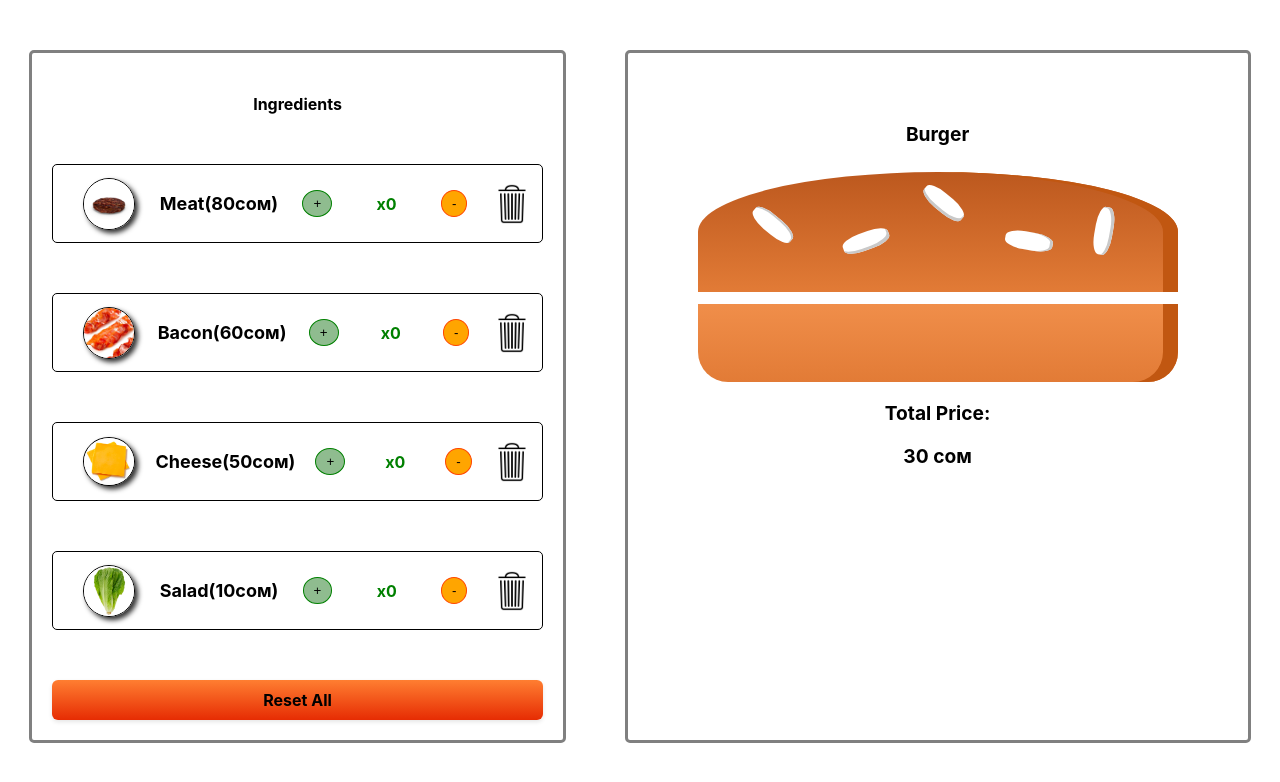
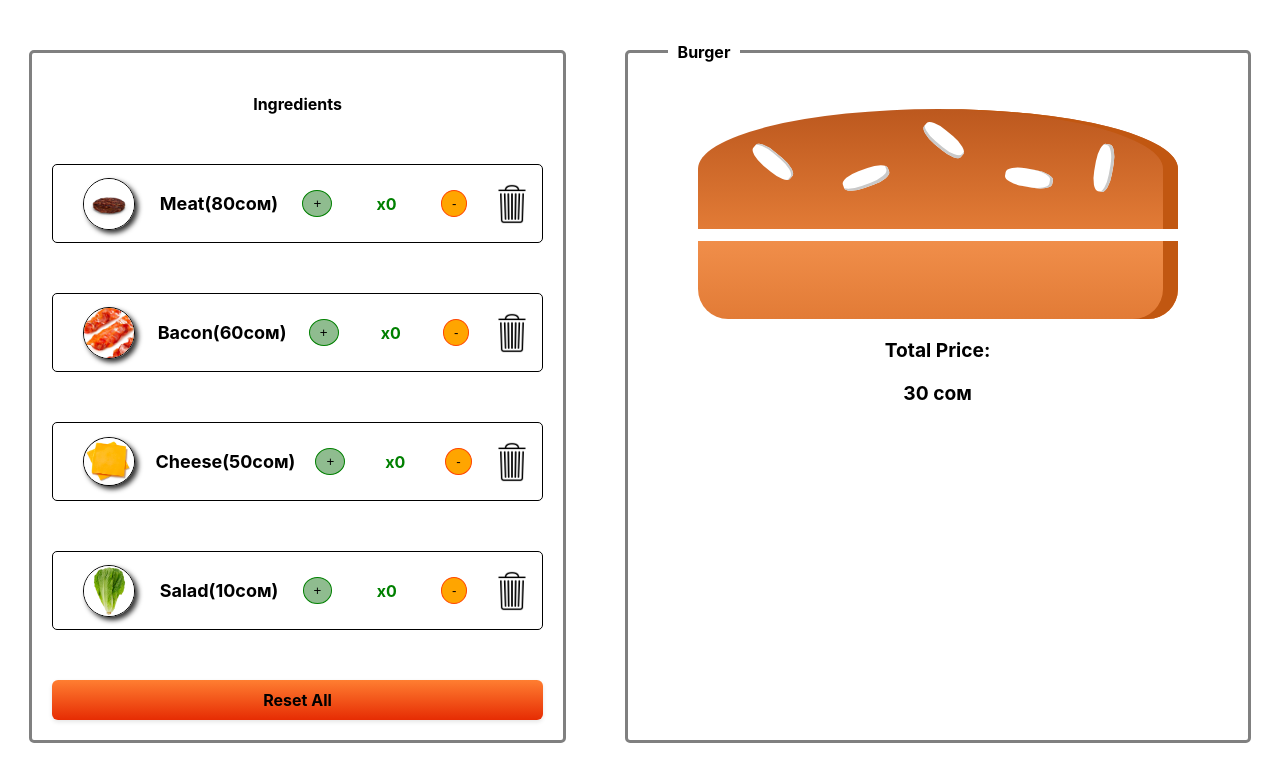
Before and after one commit to Chyngyz-Isakov/homework-burger, a React (Create React App) app: page / in a window 1280 px wide. Shown: the top 782 px of the page. Built offline with nearby package versions, Linux system fonts and the light colour scheme; the HTML template or start-up script is replaced by a standard one.

Commit message:
refactoring and make some styles

```diff
--- a/src/App.css
+++ b/src/App.css
@@ -23,6 +23,7 @@
 }
 
 .burger-wrap {
+    position: relative;
     border: 3px solid grey;
     border-radius: 5px;
     max-width: 600px;
@@ -30,6 +31,13 @@
     padding: 10px;
 }
 
+.burger-title {
+    position: absolute;
+    top: -42px;
+    left: 40px;
+    padding: 10px;
+    background: white;
+}
 
 .BreadBottom {
     height: 13%;
--- a/src/App.tsx
+++ b/src/App.tsx
@@ -4,7 +4,10 @@ import meatImage from './assets/meat.png';
 import baconImage from './assets/bacon.png';
 import cheeseImage from './assets/cheese.png';
 import saladImage from './assets/salad.png';
-import {Burger, Ingredient} from "./type";
+import {BurgerType, Ingredient} from "./type";
+import ResetButton from "./components/ResetButton/ResetButton";
+import Burger from "./components/Burger/Burger";
+import IngredientPart from "./components/IngredientPart/IngredientPart";
 import './App.css';
 
 
@@ -17,7 +20,7 @@ const App = () => {
         {id: nanoid(), name: 'Salad', price: 10, image: saladImage},
     ];
 
-    const [ingredients, setIngredients] = useState<Burger[]>([
+    const [ingredients, setIngredients] = useState<BurgerType[]>([
         {name: 'Meat', count: 0},
         {name: 'Bacon', count: 0},
         {name: 'Cheese', count: 0},
@@ -70,7 +73,7 @@ const App = () => {
                             count: 0
                         }
                     }
-                return item;
+                    return item;
                 }
             )
         })
@@ -92,44 +95,32 @@ const App = () => {
         })
     };
 
+    const showIngredients = INGREDIENTS.map((ingredient, index) => {
+        return (
+            <IngredientPart name={ingredient.name}
+                            image={ingredient.image}
+                            count={ingredients[index].count}
+                            price={ingredient.price}
+                            key={ingredient.id}
+                            addOne={addOne}
+                            removeOne={removeOne}
+                            removeAll={removeAll}
+            />
+        )
+    });
+
+
     return (
         <div className="App">
             <div className='ingredients-wrap'>
                 <h4>Ingredients</h4>
-                {INGREDIENTS.map((ingredient, index) => (
-                        <div className='ingredients-choose' key={ingredient.id}>
-                            <img className='ingredients-img'
-                                src={ingredient.image} alt={ingredient.name}
-                            />
-                            <p className='ingredients-info'>{ingredient.name}({INGREDIENTS[index].price}сом)</p>
-                            <button onClick={() => addOne(ingredient.name)} className='add-btn'>+</button>
-                            <span className='count'>x{ingredients[index].count}</span>
-                            <button onClick={() => removeOne(ingredient.name)} className='remove-btn'>-</button>
-                            <button onClick={() => removeAll(ingredient.name)} className='del-btn'></button>
-                        </div>
-                    )
-                )
-                }
-                <button onClick={resetAll} className='reset-btn'>Reset All</button>
+                {showIngredients}
+                <ResetButton resetAll={resetAll}/>
             </div>
+
             <div className='burger-wrap'>
-                <div className="Burger">
-                    <h4>Burger</h4>
-                    <div className="BreadTop">
-                        <div className="Seeds1"></div>
-                        <div className="Seeds2"></div>
-                    </div>
-                    {ingredients.map(item => {
-                        const div: React.ReactNode[] = [];
-                        for (let i = 0; i < item.count; i++){
-                            div.push(<div className={item.name} key={nanoid()}></div>)
-                        }
-                        return div;
-                    })}
-                    <div className="BreadBottom"></div>
-                    <p>Total Price:</p>
-                    <p>{totalPrice} сом</p>
-                </div>
+                <h4 className='burger-title'>Burger</h4>
+                <Burger ingredients={ingredients} totalPrice={totalPrice}/>
             </div>
         </div>
     )
--- a/src/type.d.ts
+++ b/src/type.d.ts
@@ -5,7 +5,7 @@ export type Ingredient = {
     image: img;
 }
 
-export type Burger = {
-    name:string;
+export type BurgerType = {
+    name: string;
     count: number;
 }
```
Also changed, not shown: src/components/IngredientPart/IngredientPart.tsx (+7 -8 lines).
